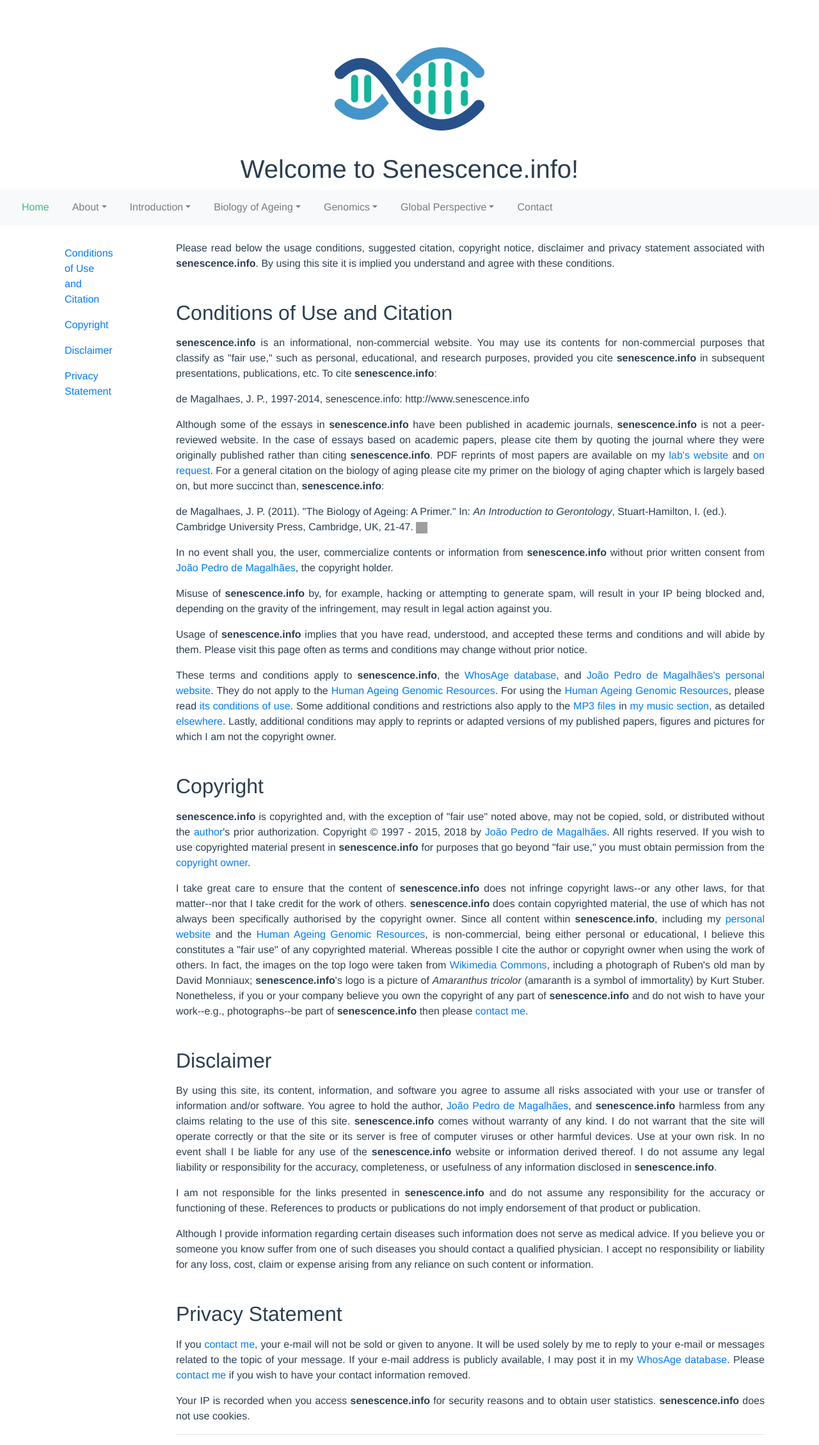
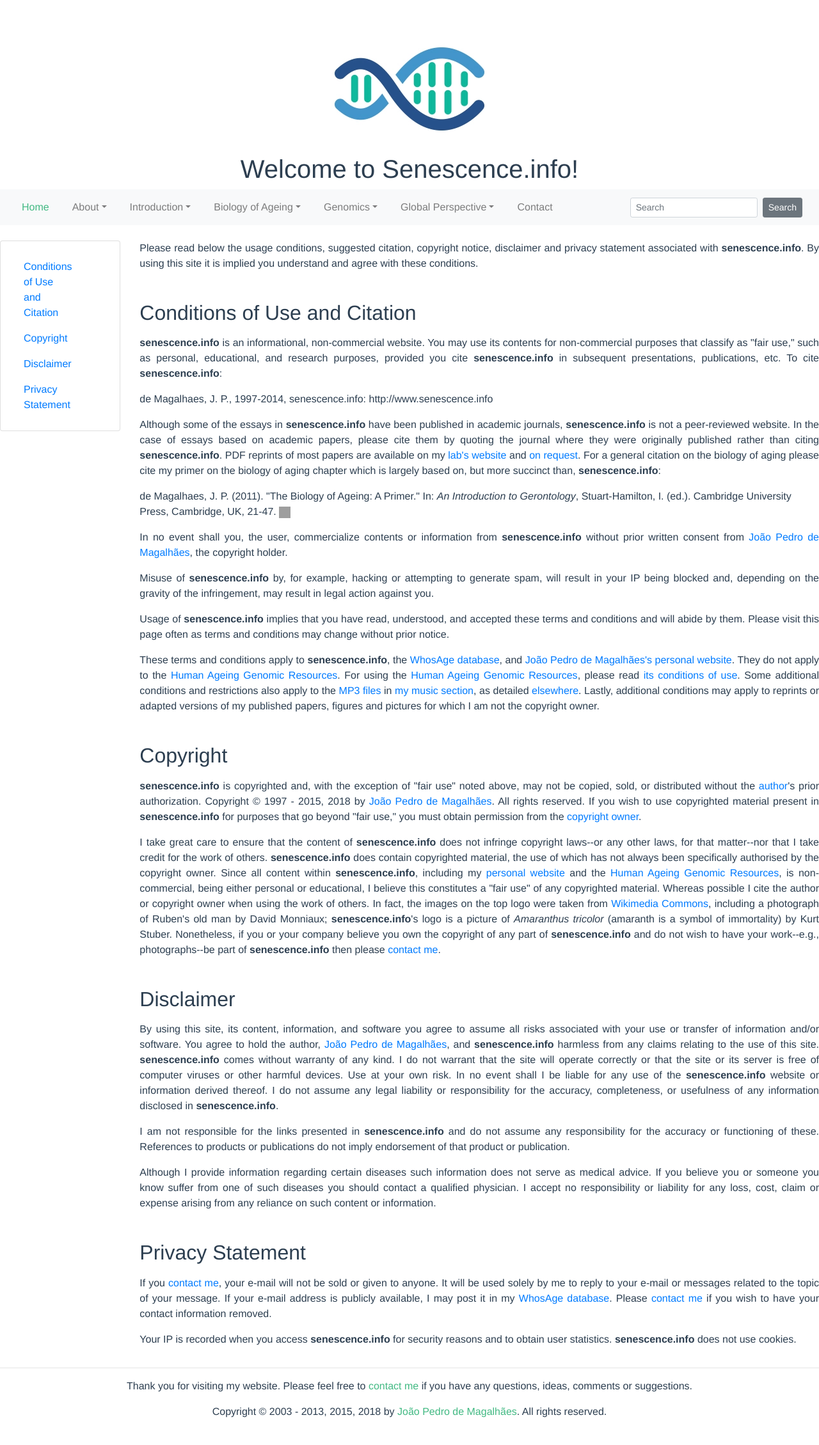
Before and after one commit to maglab/senescence-info, a Vue app: page /disclaimer in a window 1280 px wide. Shown: the whole page at 64% size. After the commit the page ends 2235 px from the top, so only its background shows below. Built offline with nearby package versions, Linux system fonts and the light colour scheme; grey boxes are pictures that could not be loaded; what vuejs-twitter-feed would draw is missing.

Commit message:
make container fluid

```diff
--- a/src/App.vue
+++ b/src/App.vue
@@ -2,14 +2,17 @@
   <div id="app">
     <shell></shell>
   </div>
+
 </template>
 
 <script>
 import Shell from './components/Shell.vue'
+import Footer from "./components/AppFooter";
 
 export default {
   name: 'app',
   components: {
+    Footer,
     Shell
   }
 }
--- /dev/null
+++ b/src/components/AppFooter.vue
@@ -0,0 +1,32 @@
+<template>
+  <footer>
+    <hr>
+    <p>Thank you for visiting my website. Please feel free to <A HREF="http://jp.senescence.info/contact.php">contact me</A> if you have any questions, ideas, comments or suggestions.</p>
+
+    <p>Copyright &#169 2003 - 2013, 2015, 2018 by <a href="http://jp.senescence.info">Jo&#227o Pedro de Magalh&#227es</a>. All rights reserved.</p>
+
+  </footer>
+</template>
+
+<script>
+export default {
+
+}
+</script>
+
+<style scoped>
+h3 {
+  margin: 40px 0 0;
+}
+ul {
+  list-style-type: none;
+  padding: 0;
+}
+li {
+  display: inline-block;
+  margin: 0 10px;
+}
+a {
+  color: #42b983;
+}
+</style>
--- a/src/components/AppHeader.vue
+++ b/src/components/AppHeader.vue
@@ -55,6 +55,12 @@
           </b-nav-item-dropdown>
           <b-nav-item href="/contact">Contact</b-nav-item>
         </b-navbar-nav>
+        <b-navbar-nav class="ml-auto">
+          <b-nav-form>
+            <b-form-input size="sm" class="mr-sm-2" placeholder="Search"></b-form-input>
+            <b-button size="sm" class="my-2 my-sm-0" type="submit">Search</b-button>
+          </b-nav-form>
+        </b-navbar-nav>
       </b-navbar>
     </div>
   </div>
--- a/src/components/Home.vue
+++ b/src/components/Home.vue
@@ -1,9 +1,11 @@
 <!--TODO: Make left nav float-->
 <template>
-  <b-container>
+  <b-container fluid="sm">
     <b-row class="text-left">
       <b-col class="text-left" cols="2">
-        <b-nav vertical class="w-25" sticky="true">
+        <div class="fixed">
+        <b-card>
+        <b-nav vertical class="w-25" >
           <b-nav-item @click="goto('intro')">Introduction</b-nav-item>
           <b-nav-item @click="goto('prol')">Prologue</b-nav-item>
           <b-nav-item @click="goto('vist')">Visitor Resources</b-nav-item>
@@ -11,9 +13,11 @@
           <b-nav-item @click="goto('genomics')">Genomics of Ageing</b-nav-item>
           <b-nav-item @click="goto('sphere')">The Global Sphere</b-nav-item>
         </b-nav>
-<!--        <TwitterFeed data-tweet-limit="3" src="https://twitter.com/jpsenescence"></TwitterFeed>-->
+        </b-card>
+        </div>
       </b-col>
       <b-col>
+
         <b-card>
           <blockquote class="blockquote mb-0">
             <p>"The knowledge that every ambition is doomed to frustration at the hands of a skeleton have never
@@ -24,6 +28,12 @@
             </footer>
           </blockquote>
         </b-card>
+<!--        <b-col>-->
+<!--          <TwitterFeed data-tweet-limit="3" src="https://twitter.com/jpsenescence"></TwitterFeed>&ndash;&gt;-->
+
+<!--        </b-col>-->
+
+
         <br>
         <div class="div" ref="intro">
           <h2>Introduction</h2>
@@ -226,10 +236,14 @@
           </blockquote>
         </div>
       </b-col>
+      <b-col cols="3">
+        <TwitterFeed data-tweet-limit="4" src="https://twitter.com/jpsenescence"></TwitterFeed>&ndash;&gt;
+      </b-col>
     </b-row>
 
 
   </b-container>
+
 
 </template>
 
@@ -263,7 +277,9 @@
 <!--  }-->
 <!--</script>-->
 <script>
+import Footer from "./AppFooter";
 export default {
+  components: {Footer},
   methods: {
     goto(refName) {
       var element = this.$refs[refName];
--- a/src/components/Shell.vue
+++ b/src/components/Shell.vue
@@ -4,15 +4,18 @@
         <app-header></app-header>
       <br>
         <router-view></router-view>
+        <app-footer></app-footer>
     </div>
 </template>
 
 <script>
 import AppHeader from './AppHeader.vue'
+import AppFooter from "./AppFooter";
 
     export default {
         name: 'shell',
         components: {
+          AppFooter,
             AppHeader
         }
     }
--- a/src/components/Vision.vue
+++ b/src/components/Vision.vue
@@ -1,15 +1,16 @@
 <!--TODO: Make left nav float-->
 <template>
-  <b-container>
+  <b-container fluid="sm">
     <b-row class="text-left">
       <b-col cols="2">
+        <b-card>
         <b-nav vertical class="w-25">
           <b-nav-item @click="goto('fear')">Fearing Death</b-nav-item>
           <b-nav-item @click="goto('immortality')">Immortality</b-nav-item>
           <b-nav-item @click="goto('purpose')">Purpose</b-nav-item>
 <!--          <b-nav-item @click="goto('senescence')">Senescence.info</b-nav-item>-->
         </b-nav>
-        <!--        <TwitterFeed data-tweet-limit="3" src="https://twitter.com/jpsenescence"></TwitterFeed>-->
+        </b-card>
       </b-col>
       <b-col>
         <b-card>
@@ -135,7 +136,6 @@
                                       height="333" border="1"></p>
             <p>May dreams become the future</P></div>
 
-          <hr>
 
 
 
--- a/src/components/author.vue
+++ b/src/components/author.vue
@@ -1,15 +1,16 @@
 <!--TODO: Make left nav float-->
 <template>
-  <b-container>
+  <b-container fluid="sm">
     <b-row class="text-left">
       <b-col cols="2">
+        <b-card>
         <b-nav vertical class="w-25">
           <b-nav-item @click="goto('fear')">Fearing Death</b-nav-item>
           <b-nav-item @click="goto('immortality')">Immortality</b-nav-item>
           <b-nav-item @click="goto('purpose')">Purpose</b-nav-item>
           <!--          <b-nav-item @click="goto('senescence')">Senescence.info</b-nav-item>-->
         </b-nav>
-        <!--        <TwitterFeed data-tweet-limit="3" src="https://twitter.com/jpsenescence"></TwitterFeed>-->
+        </b-card>
       </b-col>
       <b-col>
         <b-card>
--- a/src/components/disclaimer.vue
+++ b/src/components/disclaimer.vue
@@ -1,15 +1,18 @@
 <template>
-  <b-container >
+  <b-container fluid="sm" >
     <b-row class="text-left">
       <b-col cols="2">
+        <b-card>
         <b-nav vertical class="w-25">
           <b-nav-item @click="goto('citation')">Conditions of Use and Citation</b-nav-item>
           <b-nav-item @click="goto('copyright')">Copyright</b-nav-item>
           <b-nav-item @click="goto('disclaimer')">Disclaimer</b-nav-item>
           <b-nav-item @click="goto('privacy')">Privacy Statement</b-nav-item>
         </b-nav>
+        </b-card>
         <!--        <TwitterFeed data-tweet-limit="3" src="https://twitter.com/jpsenescence"></TwitterFeed>-->
       </b-col>
+
       <b-col>
         <blockquote>
           <p align="justify">Please read below the usage conditions, suggested citation, copyright notice, disclaimer and privacy statement associated with <strong>senescence.info</strong>. By using this site it is implied you understand and agree with these conditions.</p>
@@ -60,7 +63,6 @@
 
         <p align="justify">Your IP is recorded when you access <b>senescence.info</b> for security reasons and to obtain user statistics. <b>senescence.info</b> does not use cookies.</p>
         </div>
-        <hr>
       </b-col>
     </b-row>
 
```
